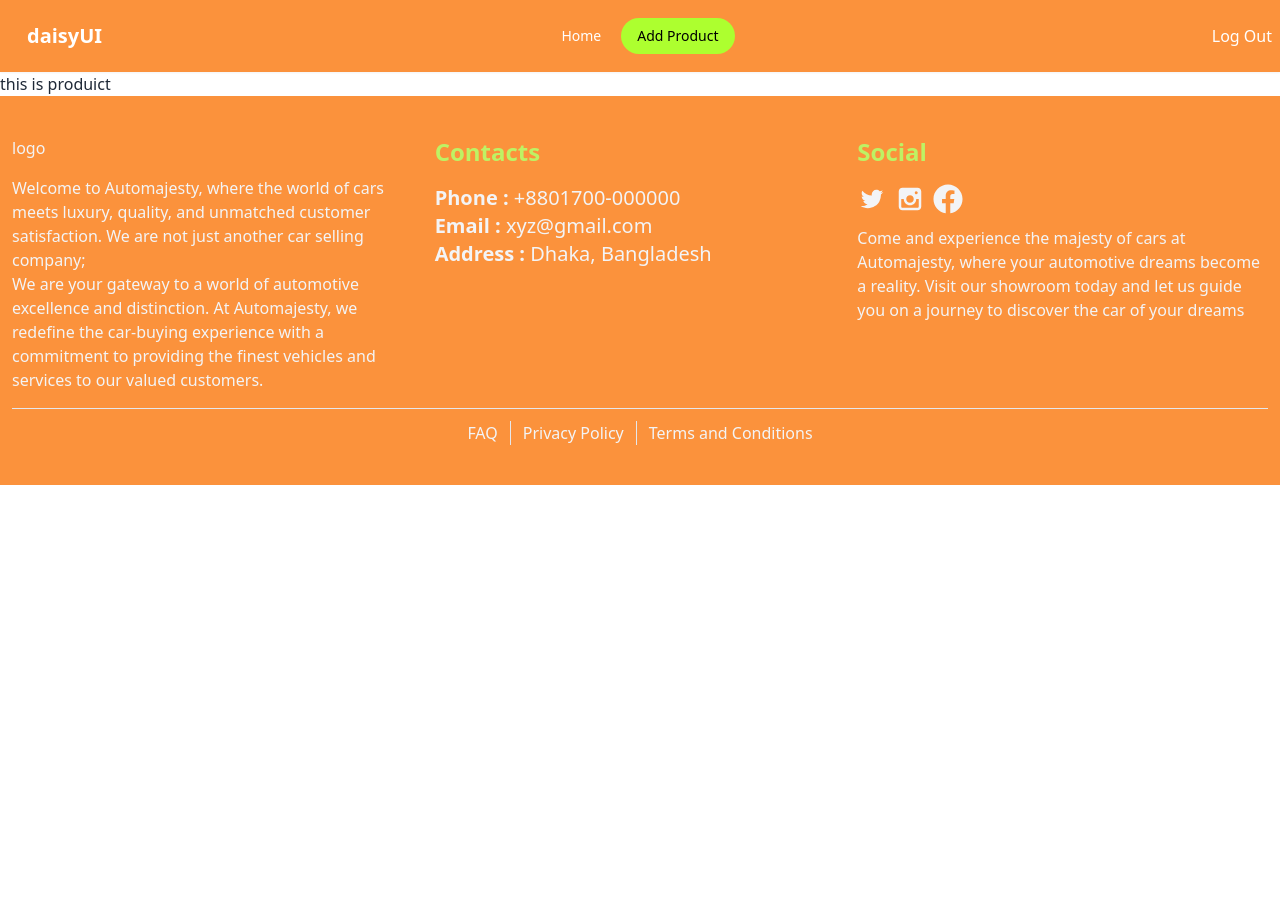
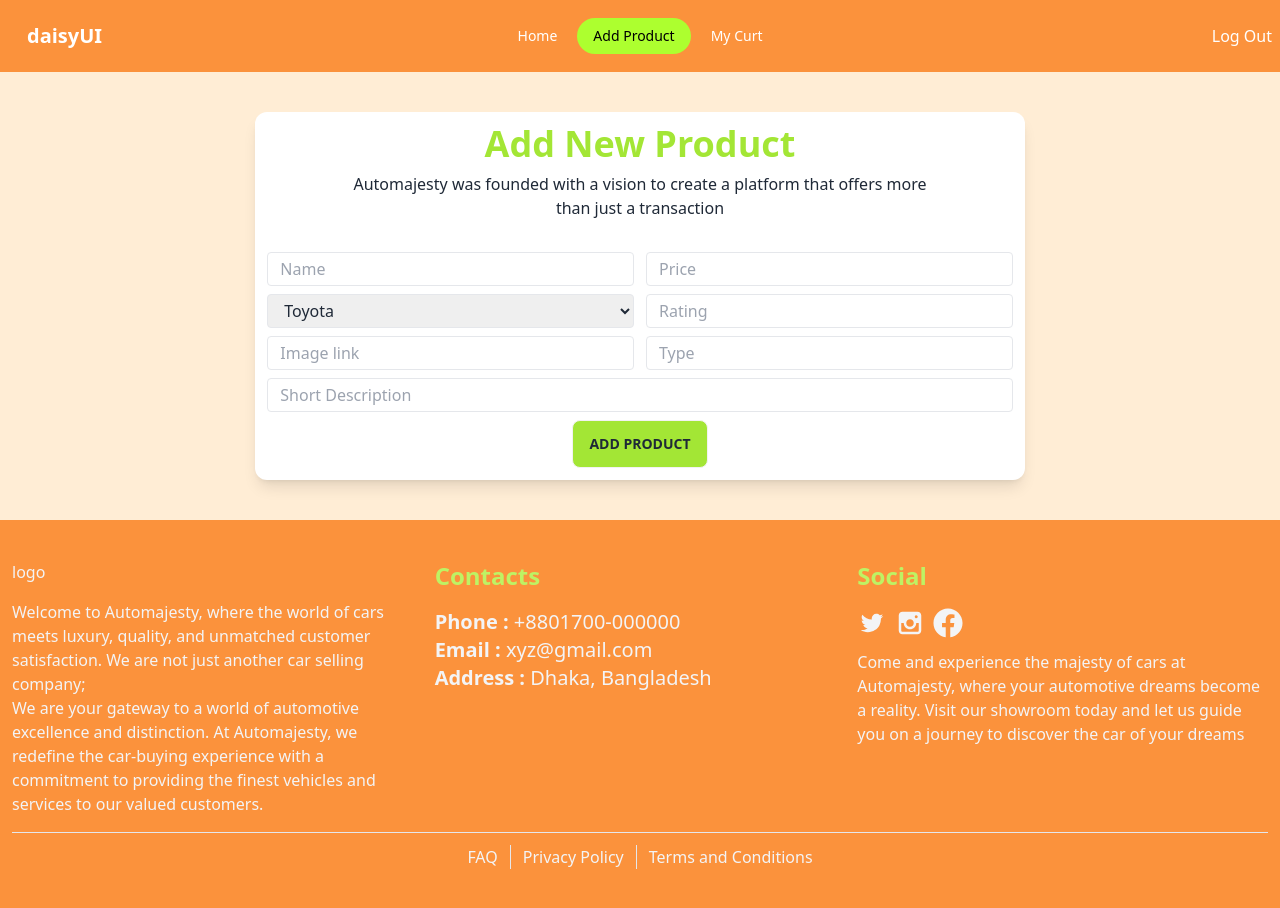
Before and after one commit to salam46khan/auto-majesty, a React (Vite) app: page /addproduct in a window 1280 px wide. Before the commit the page ends 800 px from the top, so only its background shows below. Built offline with nearby package versions, Linux system fonts and the light colour scheme; no server answers; sample sign-in values are in the browser's storage.

Commit message:
add product section added

```diff
--- a/src/Components/Header/Header.jsx
+++ b/src/Components/Header/Header.jsx
@@ -20,6 +20,7 @@ const Header = () => {
     const navLinks = <>
         <li><NavLink to={'/'}>Home</NavLink></li>
         <li><NavLink to={'/addproduct'}>Add Product</NavLink></li>
+        <li><NavLink to={'/cart'}>My Curt</NavLink></li>
 
     </>
     return (
--- a/src/Pages/AddProduct/AddProduct.jsx
+++ b/src/Pages/AddProduct/AddProduct.jsx
@@ -1,8 +1,77 @@
 
 const AddProduct = () => {
+    const handleAddProduct = event => {
+        event.preventDefault()
+        const form = event.target;
+        const name = form.name.value;
+        const brand = form.brand.value;
+        const price = form.price.value;
+        const rating = form.rating.value;
+        const image = form.image.value;
+        const type = form.type.value
+        const description = form.description.value
+        console.log(name, brand, price, rating, image, description, type);
+        form.reset()
+    }
     return (
-        <div>
-            <p>this is produict</p>
+        <div className="bg-orange-100">
+            <div className="container mx-auto px-3 py-10 flex justify-center items-center">
+                <div className="bg-base-100 rounded-xl p-3 shadow-lg">
+                    <div className="pb-4 text-center">
+                        <h2 className="text-4xl text-lime-400 font-bold">Add New Product</h2>
+                        <p className="w-full mx-auto md:w-4/5  my-2">
+                            Automajesty was founded with a vision to create a platform that offers more than just a transaction
+                        </p>
+                    </div>
+
+                    <form onSubmit={handleAddProduct}>
+                        <div className="flex my-2 flex-col md:flex-row gap-3">
+                            <div className="w-full">
+                                <input className="w-full px-3 py-1 border rounded" type="text" name="name" placeholder="Name" />
+                            </div>
+                            <div className="w-full">
+                                <input className="w-full px-3 py-1 border rounded" type="text" name="price" placeholder="Price" />
+                            </div>
+                        </div>
+                        <div className="flex my-2 flex-col md:flex-row gap-3">
+                            <div className="w-full">
+                                {/* <input className="w-full px-3 py-1 border rounded" type="text" name="brand" placeholder="brand name" /> */}
+
+                                <select className="w-full px-3 py-1 border rounded" name="brand" id="brand">
+                                    <option value="toyota">Toyota</option>
+                                    <option value="ford">Ford</option>
+                                    <option value="bmw">BMW</option>
+                                    <option value="mercedes-benz">Mercedes-Benz</option>
+                                    <option value="tesla">Tesla</option>
+                                    <option value="honda">Honda</option>
+
+                                </select>
+                            </div>
+                            <div className="w-full">
+                                <input className="w-full px-3 py-1 border rounded" type="text" name="rating" placeholder="Rating" />
+                            </div>
+                        </div>
+                        <div className="flex my-2 flex-col md:flex-row gap-3">
+                            <div className="w-full">
+                                <input className="w-full px-3 py-1 border rounded" type="text" name="image" placeholder="Image link" />
+                            </div>
+                            <div className="w-full">
+                                <input className="w-full px-3 py-1 border rounded" type="text" name="type" placeholder="Type" />
+                            </div>
+                        </div>
+                        <div className="flex my-2 flex-col md:flex-row gap-3">
+                            <div className="w-full">
+                                <input className="w-full px-3 py-1 border rounded" type="text" name="description" placeholder="Short Description" />
+                            </div>
+                        </div>
+
+                        <div className="text-center">
+                            <input className="btn btn-md bg-lime-400 hover:bg-lime-200 mx-auto" type="submit" value="Add Product" />
+                        </div>
+                    </form>
+
+                </div>
+            </div>
         </div>
     );
 };
--- /dev/null
+++ b/src/Pages/Cart/Cart.jsx
@@ -0,0 +1,10 @@
+
+const Cart = () => {
+    return (
+        <div>
+            <p>cart here</p>
+        </div>
+    );
+};
+
+export default Cart;
--- a/src/Router/MainRouter.jsx
+++ b/src/Router/MainRouter.jsx
@@ -5,6 +5,7 @@ import AddProduct from "../Pages/AddProduct/AddProduct";
 import Error from "../Pages/Error/Error";
 import Login from "../Pages/Login/Login";
 import PrivateRouter from "./PrivateRouter";
+import Cart from "../Pages/Cart/cart";
 
 const MainRouter = createBrowserRouter([
     {
@@ -23,6 +24,10 @@ const MainRouter = createBrowserRouter([
             {
                 path: '/login',
                 element: <Login></Login>
+            },
+            {
+                path: '/cart',
+                element: <Cart></Cart>
             }
         ]
     }
```
